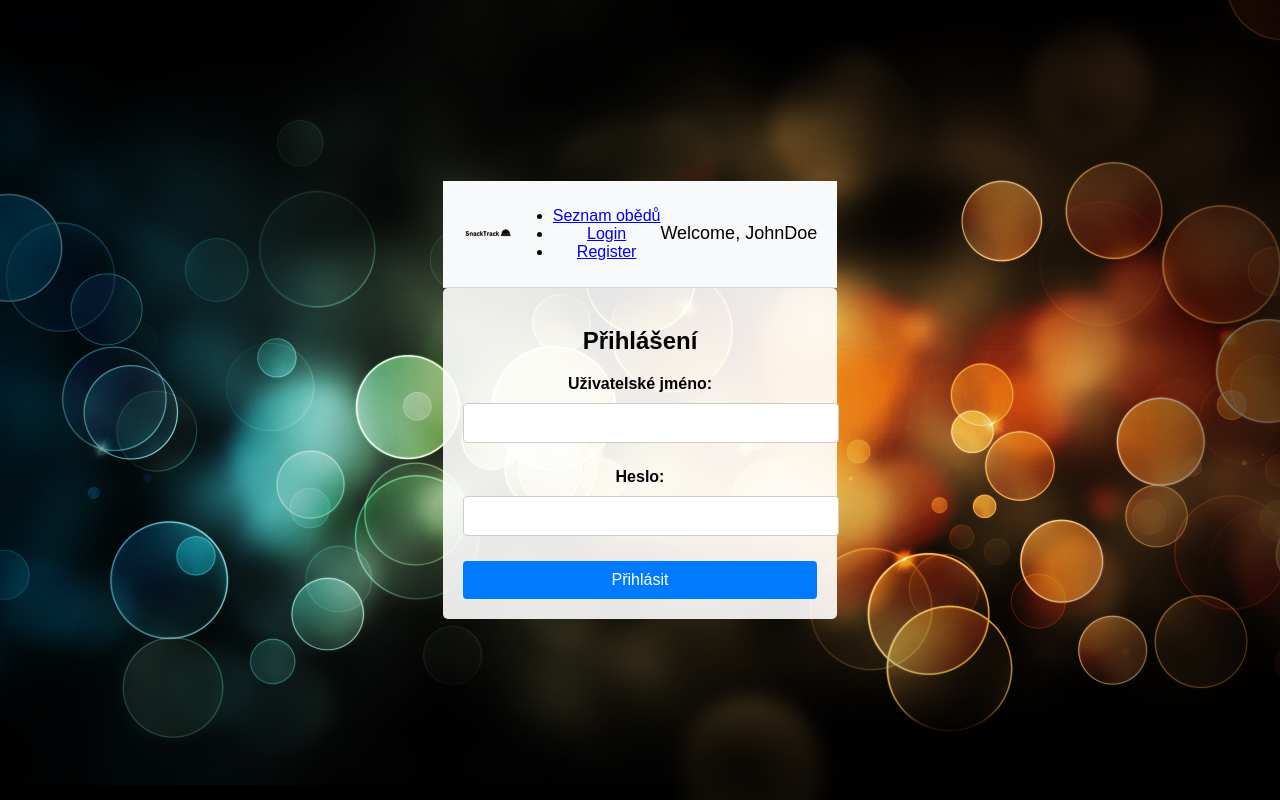
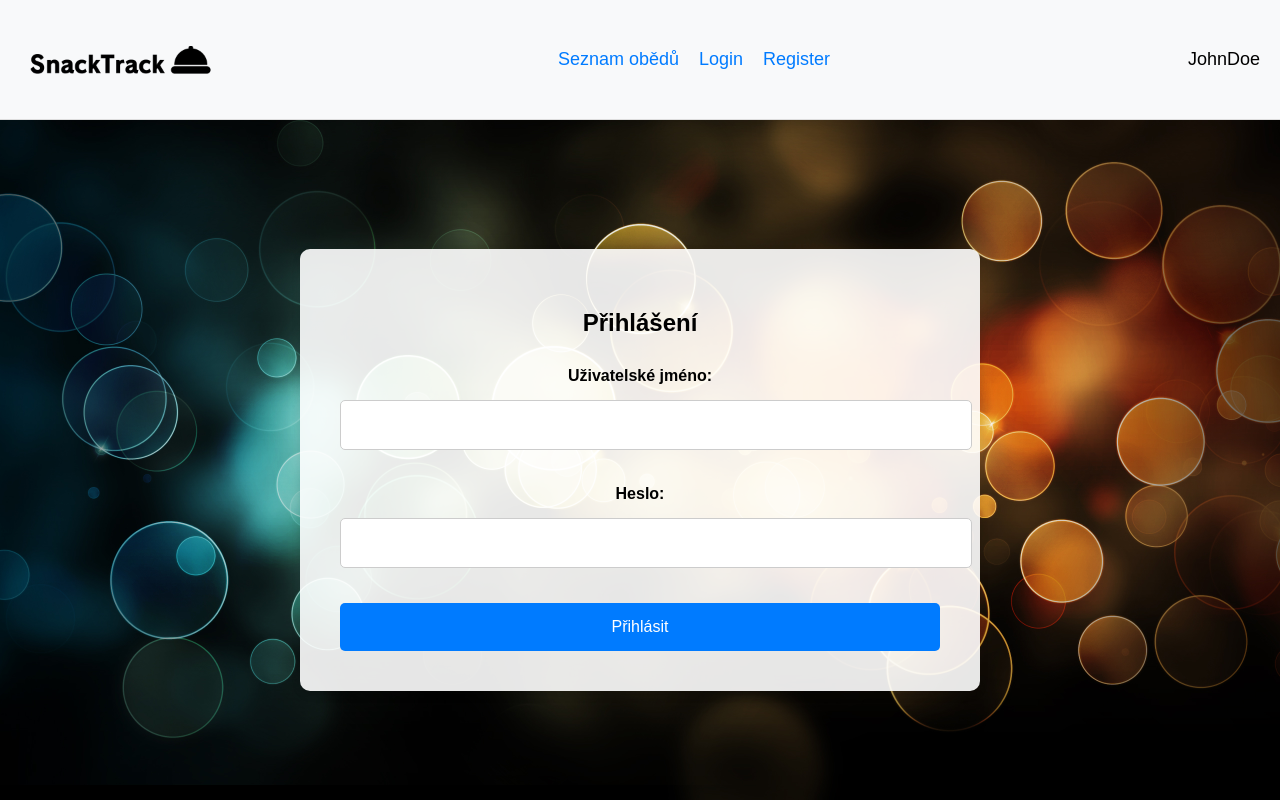
Before and after one commit to Ladizslav/Hodnotici-aplikace, a React (Create React App) app in the folder project/: page /login in a window 1280 px wide. Built offline with nearby package versions, Linux system fonts and the light colour scheme.

Commit message:
Better header

```diff
--- a/project/src/App.css
+++ b/project/src/App.css
@@ -4,55 +4,98 @@ body {
   background-repeat: no-repeat;
   background-attachment: fixed;
   font-family: Arial, sans-serif;
+  margin: 0;
+  padding: 0;
+}
+
+header {
+  position: fixed; /* Fixovaný header nahoře */
+  top: 0;
+  left: 0;
+  width: 100%;
+  height: 120px; /* Pevná výška headeru */
+  display: flex;
+  justify-content: space-between;
+  align-items: center; /* Vertikální zarovnání obsahu */
+  padding: 0 20px; /* Odsazení zleva a zprava */
+  background-color: #f8f9fa;
+  border-bottom: 1px solid #ddd;
+  z-index: 1000; /* Zajistí, že header bude nad ostatním obsahem */
+  box-sizing: border-box; /* Zahrne padding do šířky */
+}
+
+.logo img {
+  height: auto; /* Výška se přizpůsobí */
+  max-height: 200px; /* Maximální výška loga */
+  width: auto; /* Zachová poměr stran */
+}
+
+.nav-links {
+  list-style: none;
+  display: flex;
+  gap: 20px; /* Mezery mezi odkazy */
+  margin: 0;
+  padding: 0;
+}
+
+.nav-links li {
+  display: inline-block;
+}
+
+.nav-links a {
+  text-decoration: none;
+  color: #007bff;
+  font-size: 18px;
+}
+
+.nav-links a:hover {
+  text-decoration: underline;
+}
+
+.username {
+  font-size: 18px;
+  white-space: nowrap; /* Zabraňuje zalomení textu */
+  overflow: hidden; /* Skryje přetečení */
+  text-overflow: ellipsis; /* Zobrazí "..." pokud je text příliš dlouhý */
+  max-width: 200px; /* Omezí maximální šířku uživatelského jména */
+  margin-left: 20px; /* Odsazení od navigace */
 }
 
 .app {
   text-align: center;
-  padding: 20px;
-}
-
-header {
-  display: flex;
-  justify-content: space-between;
-  align-items: center;
-  padding: 10px 20px;
-  background-color: #f8f9fa;
-  border-bottom: 1px solid #ddd;
-}
-
-.logo img {
-  height: 100px; /* Nastavte výšku obrázku */
-  width: auto; /* Zachová poměr stran */
-}
-
-.username {
-  font-size: 18px;
+  padding: 40px;
+  width: 100%;
+  max-width: 800px;
+  margin: 140px auto 0; /* Odsazení shora, aby obsah začínal pod headerem */
 }
 
 .login, .register, .meal-list, .meal-rating {
   background-color: rgba(255, 255, 255, 0.9);
-  padding: 20px;
-  border-radius: 5px;
-  max-width: 400px;
-  margin: 0 auto;
+  padding: 40px;
+  border-radius: 10px;
+  max-width: 600px;
+  margin: 20px auto;
+  box-shadow: 0 4px 8px rgba(0, 0, 0, 0.1);
 }
 
 input {
   display: block;
   width: 100%;
-  padding: 10px;
-  margin: 10px 0;
+  padding: 15px;
+  margin: 15px 0;
   border: 1px solid #ccc;
   border-radius: 5px;
+  font-size: 16px;
 }
 
 button {
-  padding: 10px 20px;
+  padding: 15px 30px;
   background-color: #007bff;
   color: white;
   border: none;
   border-radius: 5px;
   cursor: pointer;
+  font-size: 16px;
 }
 
 button:hover {
@@ -68,7 +111,7 @@ button:hover {
   display: flex;
   justify-content: space-between;
   align-items: center;
-  padding: 10px;
+  padding: 15px;
   border-bottom: 1px solid #ccc;
 }
 
@@ -78,18 +121,18 @@ button:hover {
 
 .meal-rating label {
   display: block;
-  margin: 10px 0;
+  margin: 15px 0;
 }
 
 .register h2, .login h2 {
   text-align: center;
-  margin-bottom: 20px;
+  margin-bottom: 30px;
 }
 
 .register form, .login form {
   display: flex;
   flex-direction: column;
-  gap: 15px;
+  gap: 20px;
 }
 
 .register label, .login label {
@@ -97,18 +140,18 @@ button:hover {
 }
 
 .register input, .login input {
-  padding: 10px;
+  padding: 15px;
   border: 1px solid #ccc;
-  border-radius: 4px;
+  border-radius: 5px;
   font-size: 16px;
 }
 
 .register button, .login button {
-  padding: 10px;
+  padding: 15px;
   background-color: #007bff;
   color: white;
   border: none;
-  border-radius: 4px;
+  border-radius: 5px;
   font-size: 16px;
   cursor: pointer;
 }
--- a/project/src/components/Header.js
+++ b/project/src/components/Header.js
@@ -6,7 +6,7 @@ const Header = ({ username }) => {
   return (
     <header>
       <div className="logo">
-        <img src={logo} alt="Logo" style={{ height: '50px' }} />
+        <img src={logo} alt="Logo" />
       </div>
       <nav>
         <ul className="nav-links">
@@ -21,7 +21,7 @@ const Header = ({ username }) => {
           </li>
         </ul>
       </nav>
-      {username && <div className="username">Welcome, {username}</div>}
+      {username && <div className="username">{username}</div>}
     </header>
   );
 };
--- a/project/src/components/MealList.js
+++ b/project/src/components/MealList.js
@@ -5,7 +5,6 @@ const MealList = () => {
   const meals = [
     { id: 1, date: '2023-10-01', name: 'Svíčková', rating: 4 },
     { id: 2, date: '2023-10-02', name: 'Guláš', rating: 3 },
-    // Další obědy...
   ];
 
   return (
--- a/project/src/components/MealRating.js
+++ b/project/src/components/MealRating.js
@@ -2,7 +2,7 @@ import React, { useState } from 'react';
 import { useParams } from 'react-router-dom';
 
 const MealRating = () => {
-  const { id } = useParams(); // Získání ID z URL
+  const { id } = useParams();
   const [price, setPrice] = useState(0);
   const [portion, setPortion] = useState(0);
   const [temperature, setTemperature] = useState(0);
```
